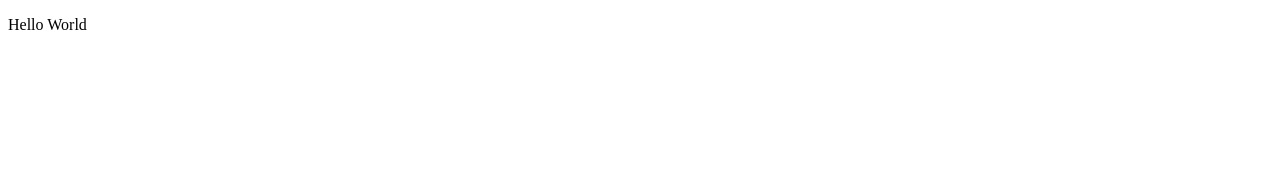
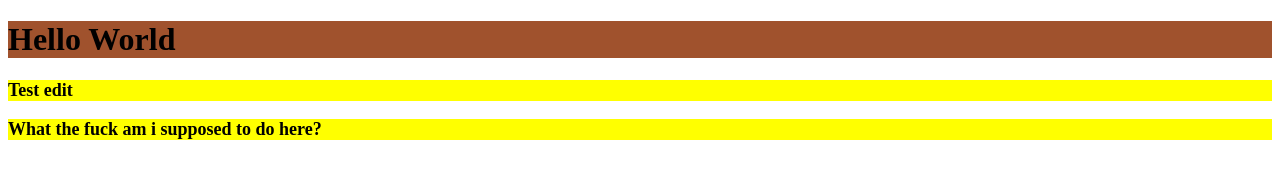
Before and after one commit to potatoesinmyass/potatoesinmyass.github.io, a plain HTML site: page index.html in a window 1280 px wide. Drawn offline with Linux system fonts and the light colour scheme.

Commit message:
Test again
Wtf am i doing?

```diff
--- /dev/null
+++ b/css/base.css
@@ -0,0 +1,10 @@
+p {
+    font-size: 18px;
+    font-weight: 600;
+    background-color: yellow;
+    font-family: 'Times New Roman', Times, serif;
+}
+
+h1 {
+    background-color: sienna;
+}
--- a/index.html
+++ b/index.html
@@ -2,8 +2,11 @@
 <html>
     <head>
         <title>What the fuck is this</title>
+        <link rel="stylesheet" type="text/css" href="./css/base.css" />
     </head>
     <body>
-        <p>Hello World</p>
+        <h1>Hello World</h1>
+        <p>Test edit</p>
+        <p>What the fuck am i supposed to do here?</p>
     </body>
 </html>
```
